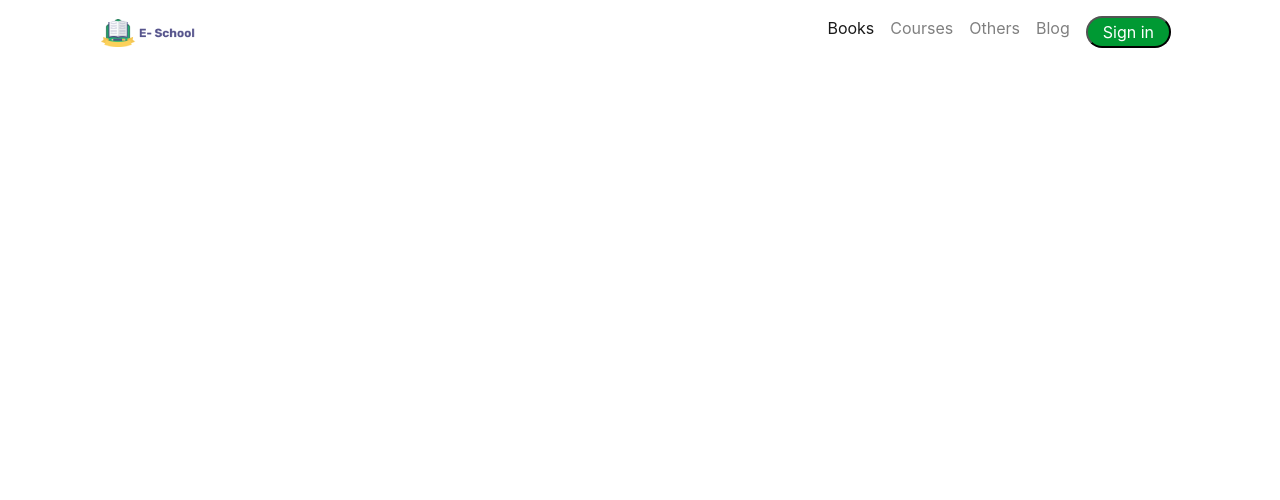
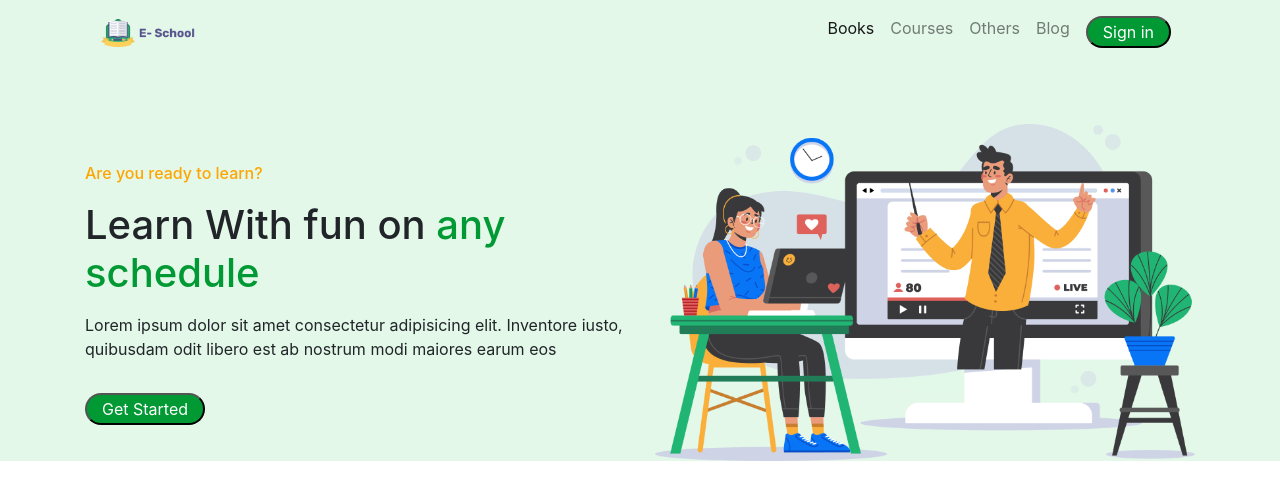
Before and after one commit to minhajjami/e-school, a plain HTML site: page index.html in a window 1280 px wide. Drawn offline with nearby package versions, Linux system fonts and the light colour scheme.

Commit message:
slider added

```diff
--- a/index.html
+++ b/index.html
@@ -8,6 +8,7 @@
     <link rel="stylesheet" href="style.css">
 </head>
 <body>
+    <div class="bg-light-green">
         <!--navigation-->
         <div class="container">
             <nav class="navbar navbar-expand-lg navbar-light">
@@ -20,26 +21,47 @@
                 <div class="collapse navbar-collapse" id="navbarNav">
                   <ul class="navbar-nav  ml-auto">
                     <li class="nav-item active">
-                  <a class="nav-link" href="#">Books <span class="sr-only">(current)</span></a>
+                      <a class="nav-link" href="#book">Books <span class="sr-only">(current)</span></a>
                     </li>
                     <li class="nav-item">
-                  <a class="nav-link" href="#product">Courses</a>
+                      <a class="nav-link" href="#courses">Courses</a>
                     </li>
                     <li class="nav-item">
-                  <a class="nav-link" href="#about">Others</a>
+                      <a class="nav-link" href="#others">Others</a>
                     </li>
                     <li class="nav-item">
-                    <a class="nav-link" href="#subscribe">Blog</a>
+                        <a class="nav-link" href="#blog">Blog</a>
                     </li>
                     <li class="nav-item">
-                    <a class="nav-link" href="#subscribe">
-                        <button type="button" class="btn-green">Sign in</button>
+                        <a class="nav-link" href="#signin">
+                            <button type="button" class="btn-sign-in">Sign in</button>
                         </a>
                     </li>
                   </ul>
                 </div>
               </nav>
         </div>
+        <!--banner-->
+        <div class="container top-banner">
+            <div id="carouselExampleIndicators" class="carousel slide" data-ride="carousel">
+                <div class="carousel-inner">
+                  <div class="carousel-item active">
+                      <div class="row align-items-center">
+                          <div class="col-md-6">
+                            <p class="text-orange">Are you ready to learn?</p>
+                            <h1>Learn With fun on <span class="text-highlight-green">any schedule</span></h1>
+                            <p class="mt-3">Lorem ipsum dolor sit amet consectetur adipisicing elit. Inventore iusto, quibusdam odit libero est ab nostrum modi maiores earum eos</p>
+                            <button type="button" class="btn-sign-in mt-3">Get Started</button>
+                          </div>
+                          <div class="col-md-6">
+                            <img class="d-block w-100" src="images/Photos/Illustration.png" alt="First slide">
+                          </div>
+                      </div>
+                  </div>
+              </div>
+        </div>
+    </div>
+
 <!--js-->
 <script src="https://code.jquery.com/jquery-3.2.1.slim.min.js" integrity="sha384-KJ3o2DKtIkvYIK3UENzmM7KCkRr/rE9/Qpg6aAZGJwFDMVNA/GpGFF93hXpG5KkN" crossorigin="anonymous"></script>
 <script src="https://cdnjs.cloudflare.com/ajax/libs/popper.js/1.12.9/umd/popper.min.js" integrity="sha384-ApNbgh9B+Y1QKtv3Rn7W3mgPxhU9K/ScQsAP7hUibX39j7fakFPskvXusvfa0b4Q" crossorigin="anonymous"></script>
--- a/style.css
+++ b/style.css
@@ -1,6 +1,19 @@
-.btn-green{
+.container{
+    margin-bottom: 60px;
+}
+.btn-sign-in{
     border-radius: 20px;
     background-color:#009933;
     color:white;
     padding: 2px 15px;
 }
+.text-highlight-green{
+    color:#009933;
+}
+.bg-light-green{
+background-color: #e3f8e9;
+}
+.text-orange{
+    color:orange;
+    font-weight: 500;
+}
```
Lines whose indentation alone changed are shown as unchanged.
